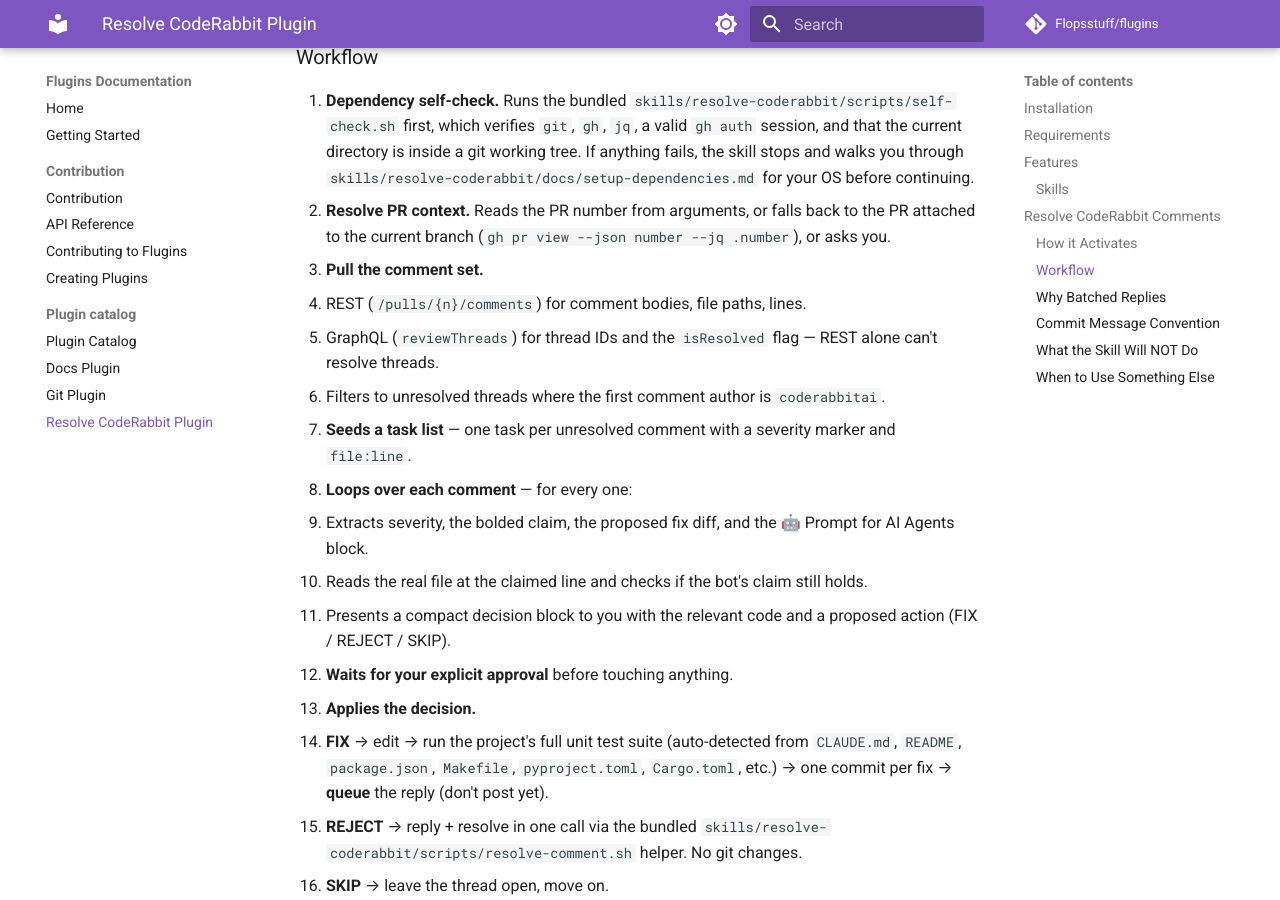
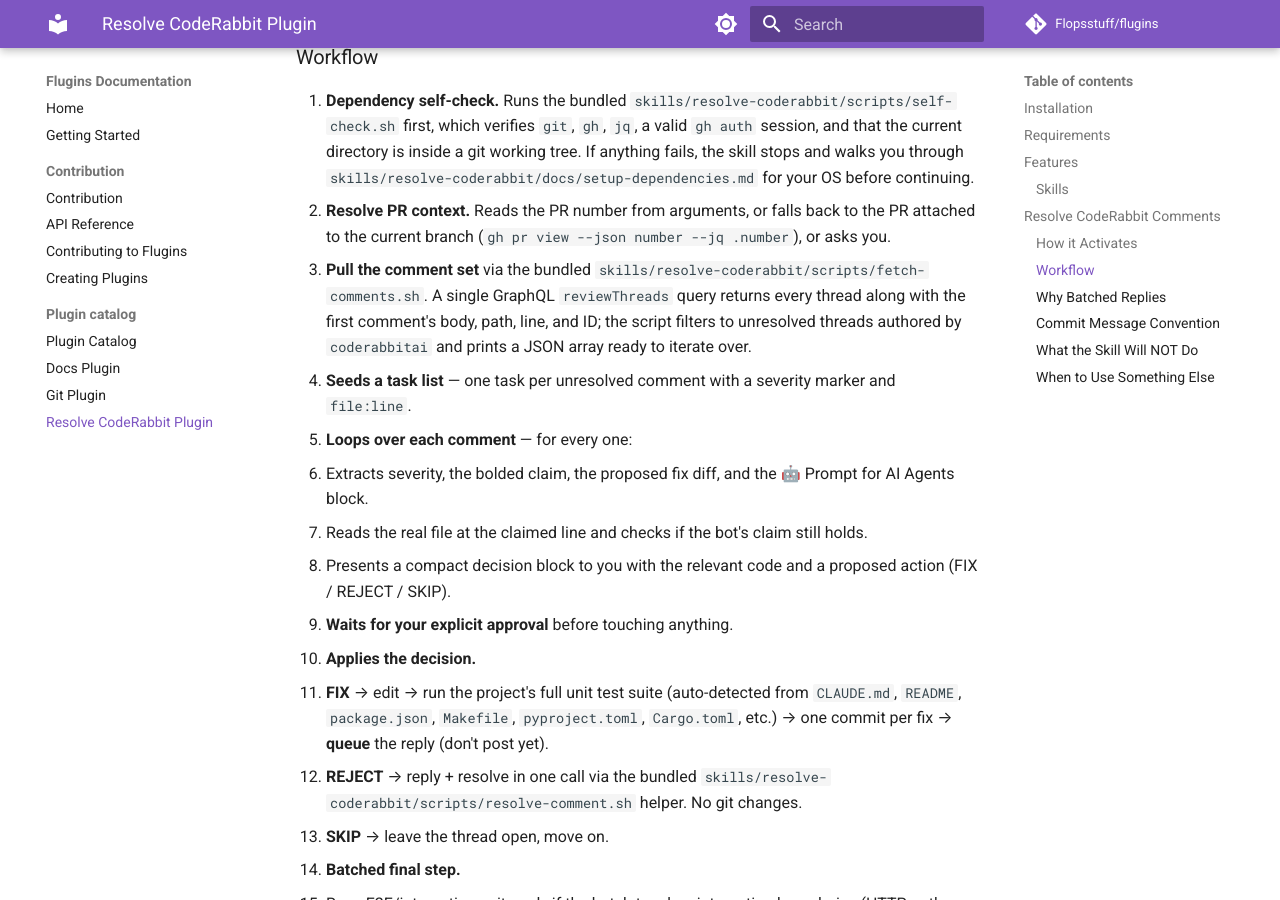
Before and after one commit to Flopsstuff/flugins, an MkDocs documentation site: the page built from docs/plugin-catalog/resolve-coderabbit-plugin.md, in a window 1280 px wide and 900 px high, scrolled down 1970 px. Built offline with MkDocs 1.6.1 and Material for MkDocs 9.7.7, drawn with Linux system fonts in a browser that asks for light colours; comment, search, counter and statistics services are not loaded.

Commit message:
✨ Add fetch-comments.sh helper to consolidate step 1 into one query
Replace the REST + GraphQL dual-query dance in step 1 with a single
GraphQL-only helper. GitHub's GraphQL reviewThreads query already
carries the comment body on each thread's first comment, so the
separate REST /pulls/<pr>/comments round-trip was dead weight.

Usage:
  bash "${CLAUDE_SKILL_DIR}/scripts/fetch-comments.sh" [<pr_number>]

Output is a JSON array of unresolved CodeRabbit threads, each shaped
{thread_id, comment_id, path, line, body}, printed straight to stdout
— no /tmp/*.json detour. The skill reads it directly into context and
iterates. Empty array on stdout means nothing to do (no bot review, or
everything already resolved), exit code 0.

The query uses typed GraphQL variables ($owner:String!, $repo:String!,
$pr:Int!) instead of string interpolation, so the call is quote-safe.
Verified against the live PR #10 we originally used to design this
skill — GraphQL returns all 12 CodeRabbit threads, all resolved, so
the filter produces [] as expected.

SKILL.md step 1 and the catalog page are updated to call the helper.

Co-Authored-By: Claude Opus 4.7 (1M context) <noreply@anthropic.com>

```diff
--- a/docs/plugin-catalog/resolve-coderabbit-plugin.md
+++ b/docs/plugin-catalog/resolve-coderabbit-plugin.md
@@ -64,10 +64,7 @@ You can also invoke it explicitly via the Claude Code skill UI.
 
 0. **Dependency self-check.** Runs the bundled `skills/resolve-coderabbit/scripts/self-check.sh` first, which verifies `git`, `gh`, `jq`, a valid `gh auth` session, and that the current directory is inside a git working tree. If anything fails, the skill stops and walks you through `skills/resolve-coderabbit/docs/setup-dependencies.md` for your OS before continuing.
 1. **Resolve PR context.** Reads the PR number from arguments, or falls back to the PR attached to the current branch (`gh pr view --json number --jq .number`), or asks you.
-2. **Pull the comment set.**
-   - REST (`/pulls/{n}/comments`) for comment bodies, file paths, lines.
-   - GraphQL (`reviewThreads`) for thread IDs and the `isResolved` flag — REST alone can't resolve threads.
-   - Filters to unresolved threads where the first comment author is `coderabbitai`.
+2. **Pull the comment set** via the bundled `skills/resolve-coderabbit/scripts/fetch-comments.sh`. A single GraphQL `reviewThreads` query returns every thread along with the first comment's body, path, line, and ID; the script filters to unresolved threads authored by `coderabbitai` and prints a JSON array ready to iterate over.
 3. **Seeds a task list** — one task per unresolved comment with a severity marker and `file:line`.
 4. **Loops over each comment** — for every one:
    - Extracts severity, the bolded claim, the proposed fix diff, and the 🤖 Prompt for AI Agents block.
```
Also changed, not shown: plugins/resolve-coderabbit/skills/resolve-coderabbit/SKILL.md (+21 -27 lines), 1 other file.
